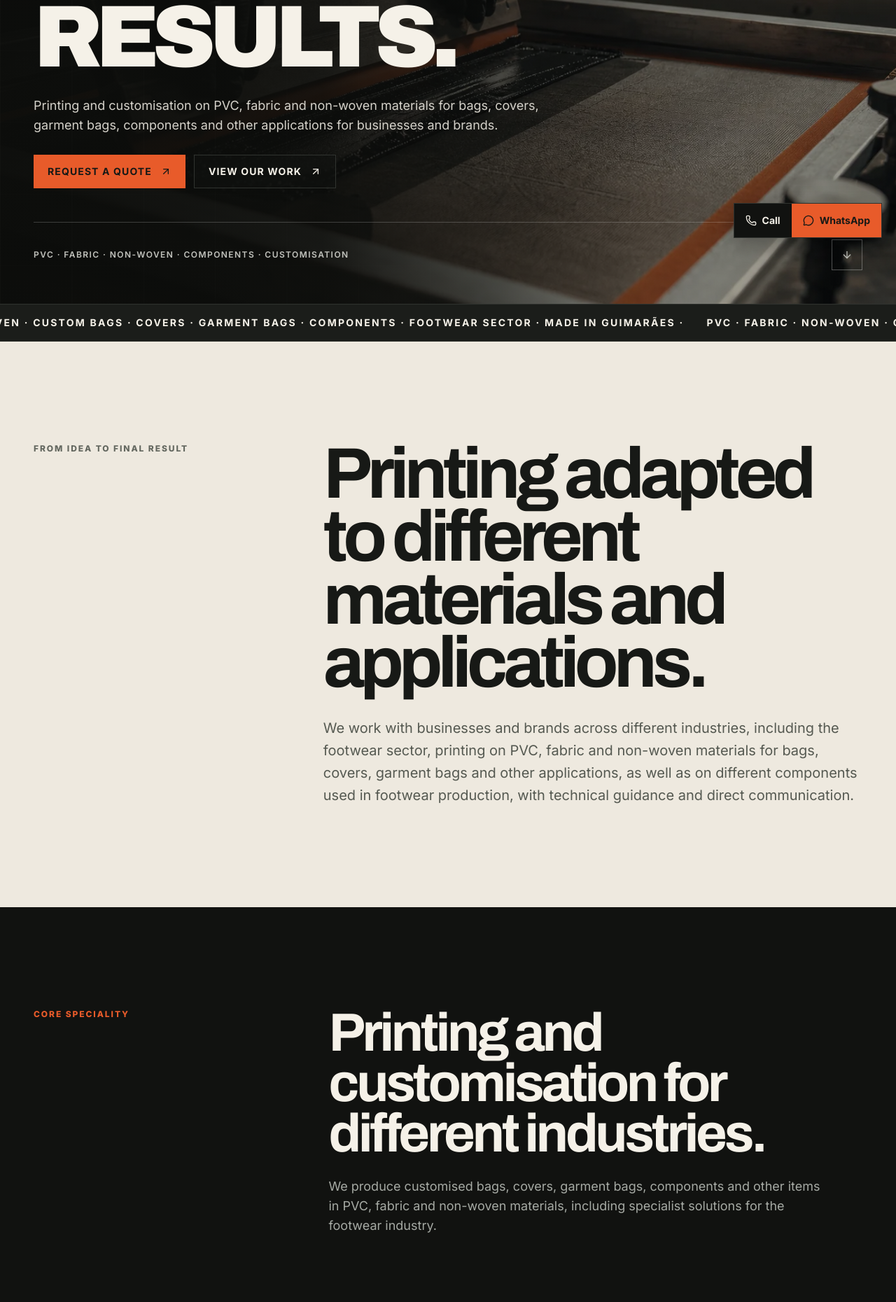
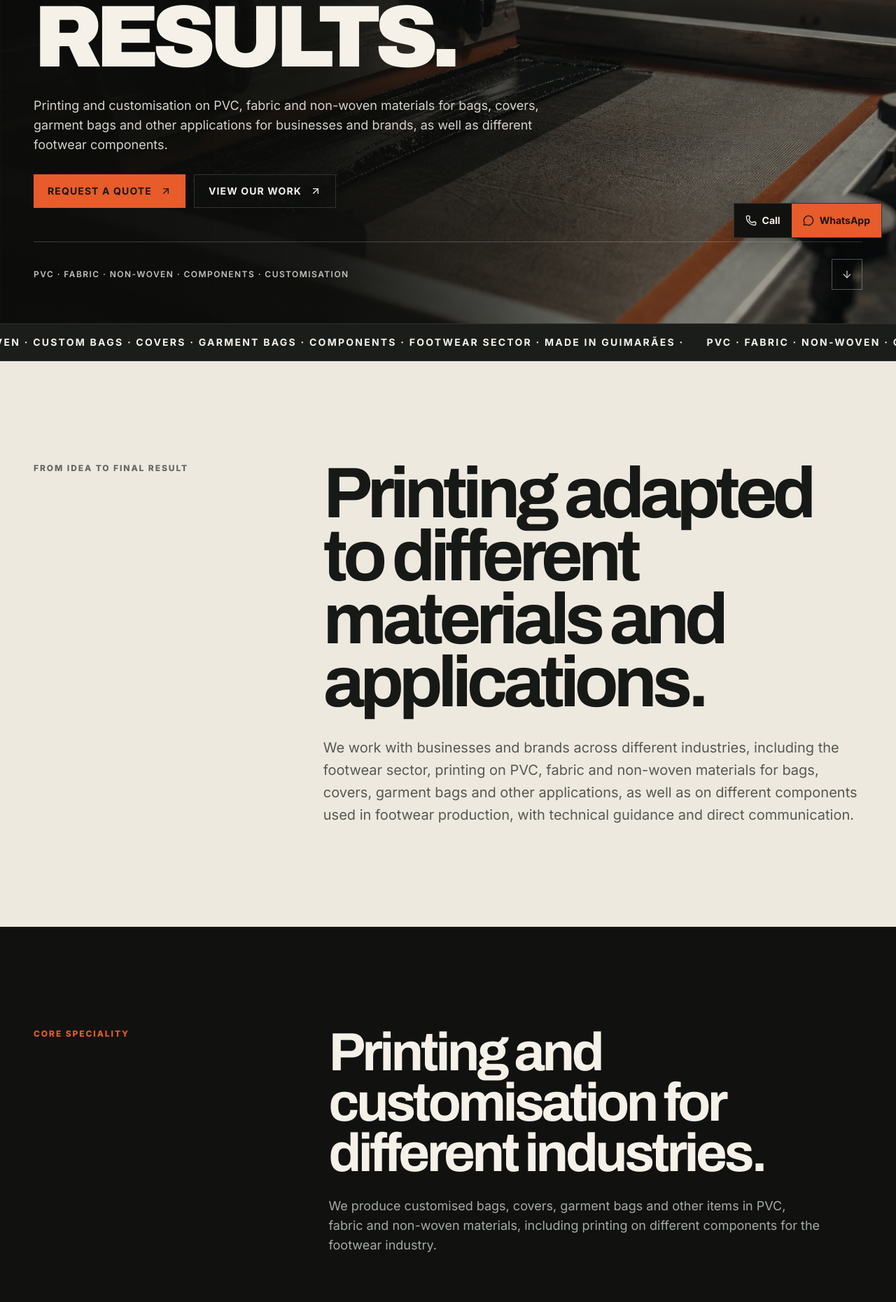
Before and after one commit to Thecreative1/Serifil, a Next.js app: page /en/ in a window 1280 px wide. Shown: the part 440-2300 px from the top of the page at 70% size. Built offline with nearby package versions, Linux system fonts and the light colour scheme.

Commit message:
Clarify footwear components across content

```diff
--- a/data/i18n.ts
+++ b/data/i18n.ts
@@ -12,14 +12,14 @@ export const translations = {
     meta: {
       title: "Serifil | Serigrafia em PVC, Tecido e TNT em Guimarães",
       description:
-        "Impressão e personalização em PVC, tecido e TNT para sacos, capas, porta-fatos, componentes e outras aplicações. Produção em Guimarães para empresas e marcas, incluindo o setor do calçado.",
+        "Impressão e personalização em PVC, tecido e TNT para sacos, capas, porta-fatos e outras aplicações, incluindo diferentes componentes para calçado. Produção em Guimarães para empresas e marcas.",
       openGraphDescription:
         "Impressão personalizada em PVC, tecido e TNT para empresas, marcas e diferentes setores de atividade, incluindo soluções para o setor do calçado.",
       imageAlt: "Processo de serigrafia na SERIFIL",
       locale: "pt_PT",
     },
     businessDescription:
-      "Serigrafia e personalização em PVC, tecido e TNT para sacos, capas, componentes e outras aplicações.",
+      "Serigrafia e personalização em PVC, tecido e TNT para sacos, capas e outras aplicações, incluindo diferentes componentes para calçado.",
     header: {
       descriptor: "Serigrafia & Personalização",
       homeLabel: "SERIFIL, voltar ao início",
@@ -43,7 +43,7 @@ export const translations = {
       lineOne: "Imprimimos ideias.",
       lineTwo: "Entregamos resultados.",
       description:
-        "Impressão e personalização em PVC, tecido e TNT para sacos, capas, porta-fatos, componentes e outras aplicações destinadas a empresas e marcas.",
+        "Impressão e personalização em PVC, tecido e TNT para sacos, capas, porta-fatos e outras aplicações destinadas a empresas e marcas, além de diferentes componentes para calçado.",
       quote: "Pedir orçamento",
       work: "Ver trabalhos",
       specialties: "PVC · Tecido · TNT · Componentes · Personalização",
@@ -53,7 +53,7 @@ export const translations = {
     marquee: {
       line: "PVC · TECIDO · TNT · SACOS PERSONALIZADOS · CAPAS · PORTA-FATOS · COMPONENTES · SETOR DO CALÇADO · PRODUÇÃO EM GUIMARÃES ·",
       label:
-        "Especialidades da Serifil: impressão em PVC, tecido e TNT, sacos personalizados, capas, porta-fatos, componentes e soluções para o setor do calçado",
+        "Especialidades da Serifil: impressão em PVC, tecido e TNT, sacos personalizados, capas, porta-fatos e diferentes componentes para o setor do calçado",
     },
     introduction: {
       eyebrow: "DA IDEIA AO RESULTADO FINAL",
@@ -65,7 +65,7 @@ export const translations = {
       eyebrow: "ESPECIALIDADE PRINCIPAL",
       title: "Impressão e personalização para diferentes setores.",
       description:
-        "Produzimos sacos, capas, porta-fatos, componentes e outros artigos personalizados em PVC, tecido e TNT, incluindo soluções específicas para o setor do calçado.",
+        "Produzimos sacos, capas, porta-fatos e outros artigos personalizados em PVC, tecido e TNT, incluindo impressão em diferentes componentes para o setor do calçado.",
       otherServices: "OUTROS SERVIÇOS",
       quote: "Pedir orçamento",
       shortQuote: "Orçamento",
@@ -314,14 +314,14 @@ export const translations = {
     meta: {
       title: "Serifil | PVC, Fabric and Non-Woven Screen Printing",
       description:
-        "Printing and customisation on PVC, fabric and non-woven materials for bags, covers, footwear components and other applications. Produced in Guimarães, Portugal, for businesses and brands across different industries.",
+        "Printing and customisation on PVC, fabric and non-woven materials for bags, covers and other applications, including different footwear components. Produced in Guimarães, Portugal, for businesses and brands across different industries.",
       openGraphDescription:
         "Custom printing on PVC, fabric and non-woven materials for businesses, brands and different industries, including specialist solutions for the footwear sector.",
       imageAlt: "Screen-printing process at SERIFIL",
       locale: "en_GB",
     },
     businessDescription:
-      "Screen printing and customisation on PVC, fabric and non-woven materials for bags, covers, components and other applications.",
+      "Screen printing and customisation on PVC, fabric and non-woven materials for bags, covers and other applications, including different footwear components.",
     header: {
       descriptor: "Screen Printing & Customisation",
       homeLabel: "SERIFIL, back to the top",
@@ -345,7 +345,7 @@ export const translations = {
       lineOne: "We print ideas.",
       lineTwo: "We deliver results.",
       description:
-        "Printing and customisation on PVC, fabric and non-woven materials for bags, covers, garment bags, components and other applications for businesses and brands.",
+        "Printing and customisation on PVC, fabric and non-woven materials for bags, covers, garment bags and other applications for businesses and brands, as well as different footwear components.",
       quote: "Request a quote",
       work: "View our work",
       specialties: "PVC · Fabric · Non-woven · Components · Customisation",
@@ -355,7 +355,7 @@ export const translations = {
     marquee: {
       line: "PVC · FABRIC · NON-WOVEN · CUSTOM BAGS · COVERS · GARMENT BAGS · COMPONENTS · FOOTWEAR SECTOR · MADE IN GUIMARÃES ·",
       label:
-        "Serifil specialities: printing on PVC, fabric and non-woven materials, custom bags, covers, garment bags, components and solutions for the footwear sector",
+        "Serifil specialities: printing on PVC, fabric and non-woven materials, custom bags, covers, garment bags and different components for the footwear sector",
     },
     introduction: {
       eyebrow: "FROM IDEA TO FINAL RESULT",
@@ -367,7 +367,7 @@ export const translations = {
       eyebrow: "CORE SPECIALITY",
       title: "Printing and customisation for different industries.",
       description:
-        "We produce customised bags, covers, garment bags, components and other items in PVC, fabric and non-woven materials, including specialist solutions for the footwear industry.",
+        "We produce customised bags, covers, garment bags and other items in PVC, fabric and non-woven materials, including printing on different components for the footwear industry.",
       otherServices: "OTHER SERVICES",
       quote: "Request a quote",
       shortQuote: "Quote",
```
Also changed, not shown: 1 other file (tests, documents, lock files or other folders).
